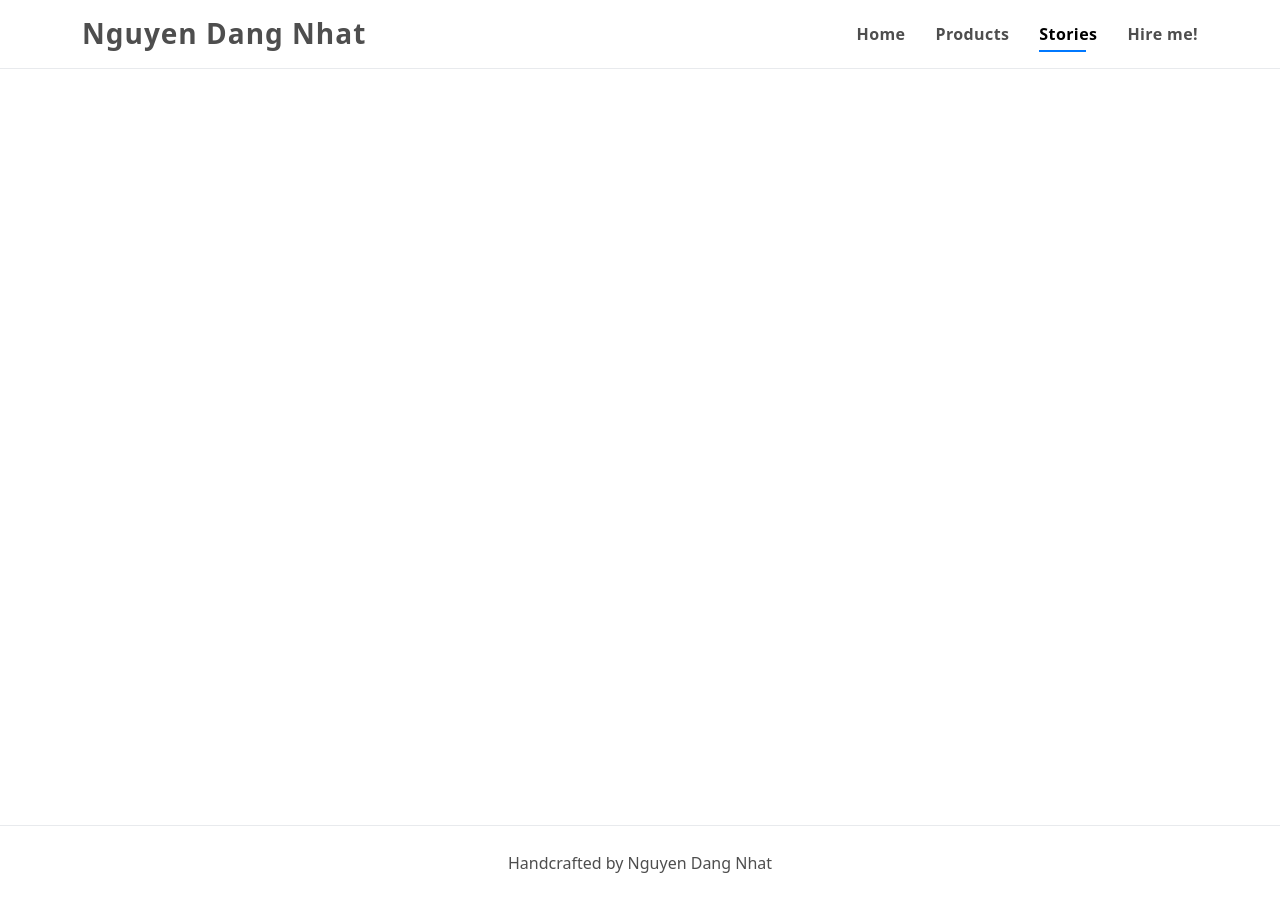
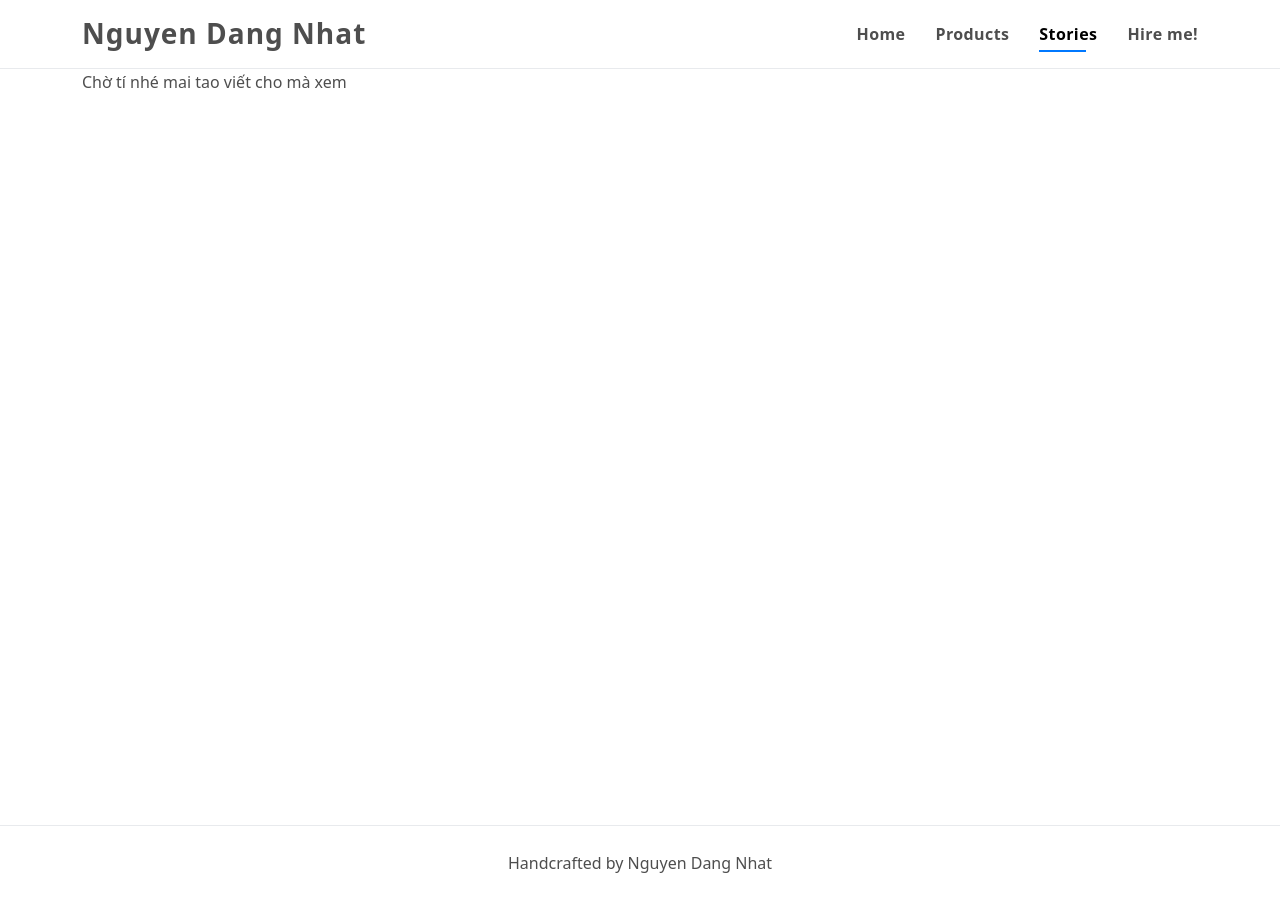
Before and after one commit to ndagnhat/ndagnhat.github.io, a Jekyll site: the page built from _posts/2021-05-21-Secon-Post.md, in a window 1280 px wide. Built offline with Jekyll 4.4.1, drawn with Linux system fonts in a browser that asks for light colours.

Commit message:
Update 2021-05-21-Secon-Post.md

```diff
--- a/_posts/2021-05-21-Secon-Post.md
+++ b/_posts/2021-05-21-Secon-Post.md
@@ -5,3 +5,5 @@ menu: stories
 date: 2021-05-21
 title_photo: "/assets/img/thumbnail.jpg"
 ---
+
+Chờ tí nhé mai tao viết cho mà xem
```
